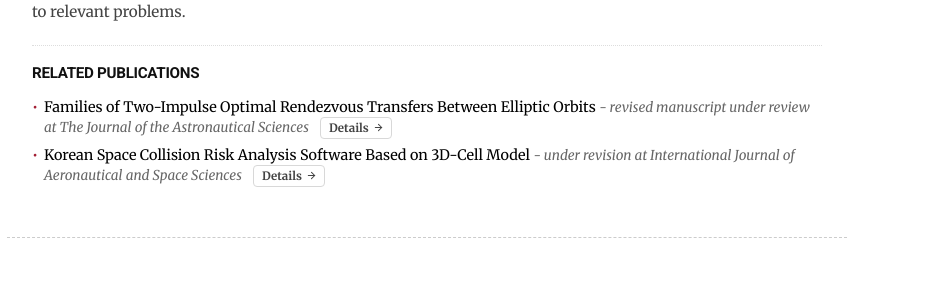
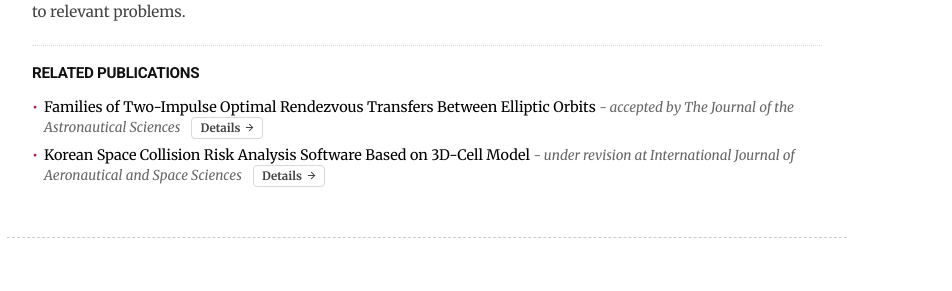
Before and after one commit to jaewoo-space/jaewoo-space.github.io, a Jekyll site: the page built from research.md, in a window 1280 px wide and 900 px high, scrolled down 4075 px. Shown: the part 451-742 px from the top of the window, without its empty margins (213-1165 px from the left). Built offline with Jekyll 4.4.1, drawn with Linux system fonts in a browser that asks for light colours; some of the changed lines change nothing that is shown.

Commit message:
Update accepted journal publication and CV

```diff
--- a/_data/publications.yml
+++ b/_data/publications.yml
@@ -1,6 +1,14 @@
 # ==========================================
 # Journal Articles
 # ==========================================
+- title: "Families of Two-Impulse Optimal Rendezvous Transfers Between Elliptic Orbits"
+  authors: "Park, B., Howell, K. C., <u><b>Kim, J.</b></u>, and Ahn, J."
+  venue: "accepted by The Journal of the Astronautical Sciences"
+  type: "journal"
+  link: "https://doi.org/10.48550/arXiv.2603.11538"
+  summary: "This paper revisits the classical fuel-optimal two-impulse rendezvous problem between Keplerian orbits from a family-based perspective. The framework applies selected first-order optimality conditions and numerical continuation to connect isolated optima into continuous one-parameter families. These families are classified using Hessian-based criteria and Primer Vector Theory and projected onto porkchop plots. Case studies show how locally optimal branches emerge, merge, and disappear with orbital geometry, providing a global map of solution robustness and near-optimal alternatives."
+  detail_image: "/assets/img/overview-park-2026-families.png"
+
 - title: "On-Orbit Servicing-Integrated Maintenance Strategy for Satellite Constellation"
   authors: "<b>Kim, J.</b>, Sung, T., Hwang, W., and <u>Ahn, J.</u>"
   venue: "accepted by Journal of Spacecraft and Rockets"
@@ -44,14 +52,6 @@
   link: "https://doi.org/10.1007/s42405-024-00737-1"
   summary: "Conceptual design of launch vehicle involves multiple disciplines, including structures, aerodynamics, propulsion, flight control, and stage sizing. This paper focuses on the integrated optimization of trajectory and stage sizing. Conventional approaches often treat these tasks sequentially, which can increase computational complexity and yield suboptimal designs. The proposed framework minimizes lift-off mass while satisfying flight requirements, including limits on maximum dynamic pressure and impact points of separated parts. A case study demonstrates the advantage of the integrated framework over the conventional sequential optimization approach."
   detail_image: "/assets/img/overview-ko-2024-simultaneous.png"
-
-- title: "Families of Two-Impulse Optimal Rendezvous Transfers Between Elliptic Orbits"
-  authors: "Park, B., Howell, K. C., <u><b>Kim, J.</b></u>, and Ahn, J."
-  venue: "revised manuscript under review at The Journal of the Astronautical Sciences"
-  type: "journal"
-  link: "https://doi.org/10.48550/arXiv.2603.11538"
-  summary: "This paper revisits the classical fuel-optimal two-impulse rendezvous problem between Keplerian orbits from a family-based perspective. The framework applies selected first-order optimality conditions and numerical continuation to connect isolated optima into continuous one-parameter families. These families are classified using Hessian-based criteria and Primer Vector Theory and projected onto porkchop plots. Case studies show how locally optimal branches emerge, merge, and disappear with orbital geometry, providing a global map of solution robustness and near-optimal alternatives."
-  detail_image: "/assets/img/overview-park-2026-families.png"
 
 - title: "Korean Space Collision Risk Analysis Software Based on 3D-Cell Model"
   authors: "<b>Kim, J.</b>, Song, M., Lee, J., Yu, J., Choi, E. J., Kam, H., Jo, J., and <u>Ahn, J.</u>"
```
Also changed, not shown: 1 other file.
